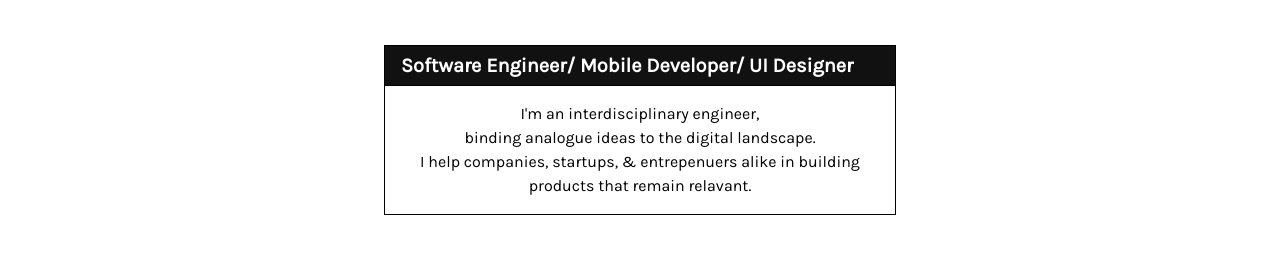
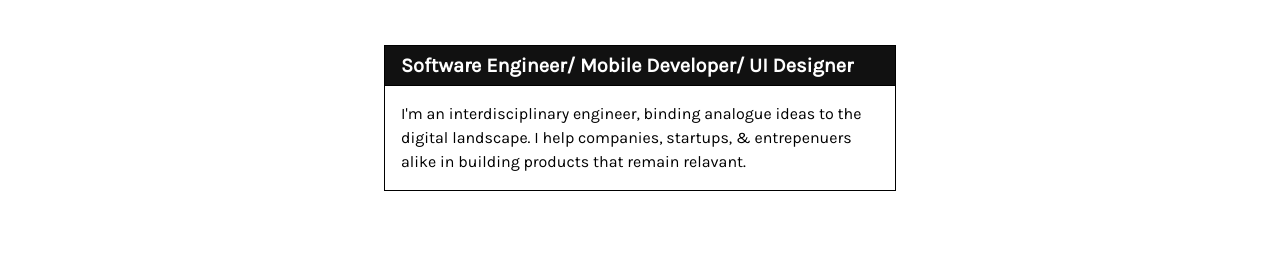
Before and after one commit to krtb/KurtBauer, a Gatsby site: page / in a window 1280 px wide. Shown: the part 167-420 px from the top of the page. Built offline with nearby package versions, Linux system fonts and the light colour scheme; Gatsby itself is replaced by a stand-in of ours.

Commit message:
modified blurb and changed nav links

```diff
--- a/src/homepage/components/first.js
+++ b/src/homepage/components/first.js
@@ -35,13 +35,12 @@ export default class first extends Component {
         </nav>
         <article class="center mw5 mw6-ns hidden ba mv4">
           <h1 class="sans-serif f4 bg-near-black white mv0 pv2 ph3">
-            {' '}
             Software Engineer/ Mobile Developer/ UI Designer
           </h1>
           <div class="pa3 bt">
             <p class="sans-serif f6 f5-ns lh-copy measure mv0">
-             <center> I'm an interdisciplinary engineer,<br /> binding analogue ideas to the digital landscape.</center>
-             <center> I help companies, startups, & entrepenuers alike in building products that remain relavant.</center>
+             I'm an interdisciplinary engineer, binding analogue ideas to the digital landscape.
+             I help companies, startups, & entrepenuers alike in building products that remain relavant.
             </p>
           </div>
         </article>
```
